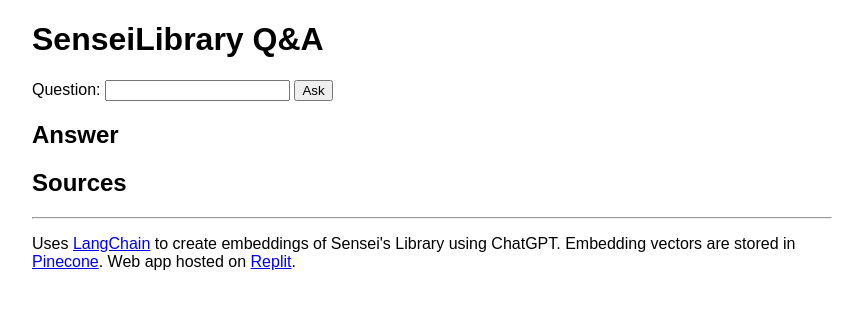
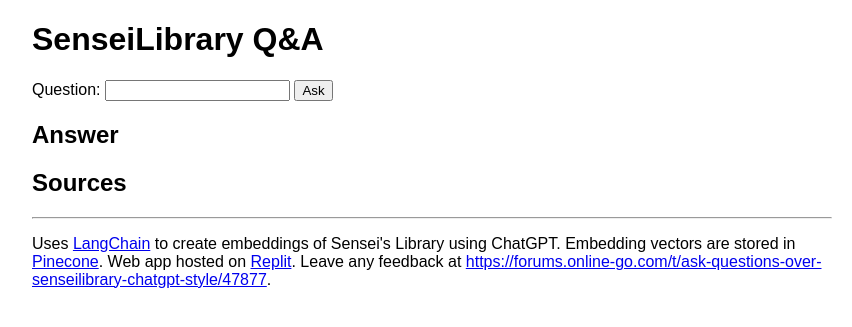
Before and after one commit to emilesilvis/senseis-library-qa, a Flask app: page / in a window 1280 px wide. Shown: the top 327 px of the page, without its empty margins (208-1060 px from the left). Run offline with Flask 2, Linux system fonts and the light colour scheme.

Commit message:
chore: add link for feedback

```diff
--- a/templates/index.html
+++ b/templates/index.html
@@ -40,7 +40,7 @@
     <p id="sources"></p>
 
     <hr>
-    <p>Uses <a href="https://python.langchain.com/en/latest/index.html">LangChain</a> to create embeddings of Sensei's Library using ChatGPT. Embedding vectors are stored in <a href="https://pinecone.io/">Pinecone</a>. Web app hosted on <a href="www.replit.com">Replit</a>.</p>
+    <p>Uses <a href="https://python.langchain.com/en/latest/index.html">LangChain</a> to create embeddings of Sensei's Library using ChatGPT. Embedding vectors are stored in <a href="https://pinecone.io/">Pinecone</a>. Web app hosted on <a href="www.replit.com">Replit</a>. Leave any feedback at <a href="https://forums.online-go.com/t/ask-questions-over-senseilibrary-chatgpt-style/47877">https://forums.online-go.com/t/ask-questions-over-senseilibrary-chatgpt-style/47877</a>.</p>
 
 
     <script>
```
